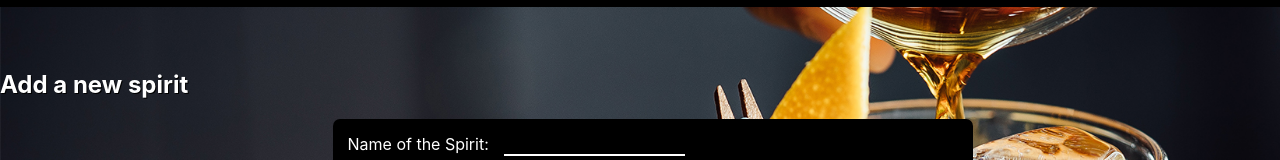
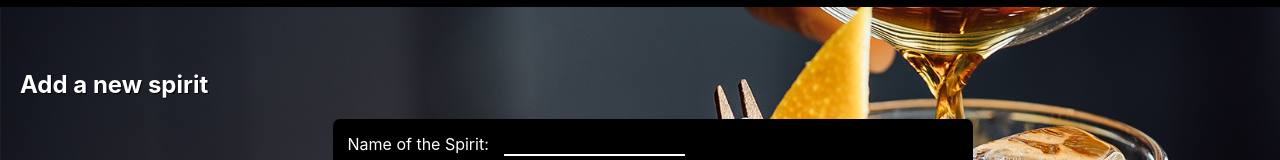
Before and after one commit to trentnsmith/white-lightning-app, a React (Create React App) app: page /add-spirits in a window 1280 px wide. Shown: the part 150-310 px from the top of the page. Built offline with nearby package versions, Linux system fonts and the light colour scheme; no server answers.

Commit message:
restyling; remove console.logs

```diff
--- a/src/AddSpirits/AddSpirits.css
+++ b/src/AddSpirits/AddSpirits.css
@@ -25,6 +25,9 @@
     align-self: center;
 }
 
+.addform_h2 {
+    margin-left: 20px;;
+}
 
 .section {
     padding-bottom: 40px;
--- a/src/AddSpirits/AddSpirits.js
+++ b/src/AddSpirits/AddSpirits.js
@@ -175,7 +175,7 @@ class AddSpirits extends Component {
         return (
             <div className="add_spirits">
                 <section className="add_section">
-                    <h2>Add a new spirit</h2>
+                    <h2 className="addform_h2">Add a new spirit</h2>
                     <form className="addspirit_form" onSubmit={this.handleFormSubmit}>
                         <div className="section">
                             <label className="name_label">
```
